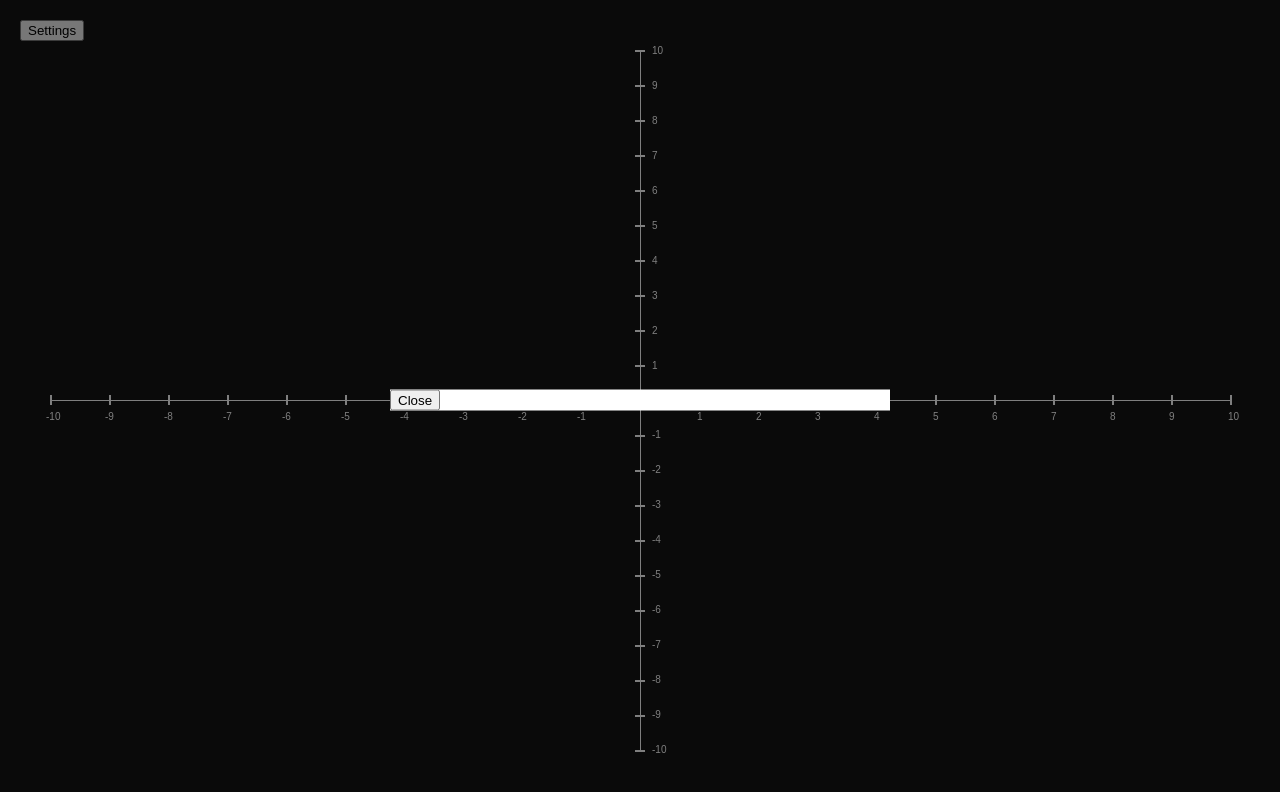
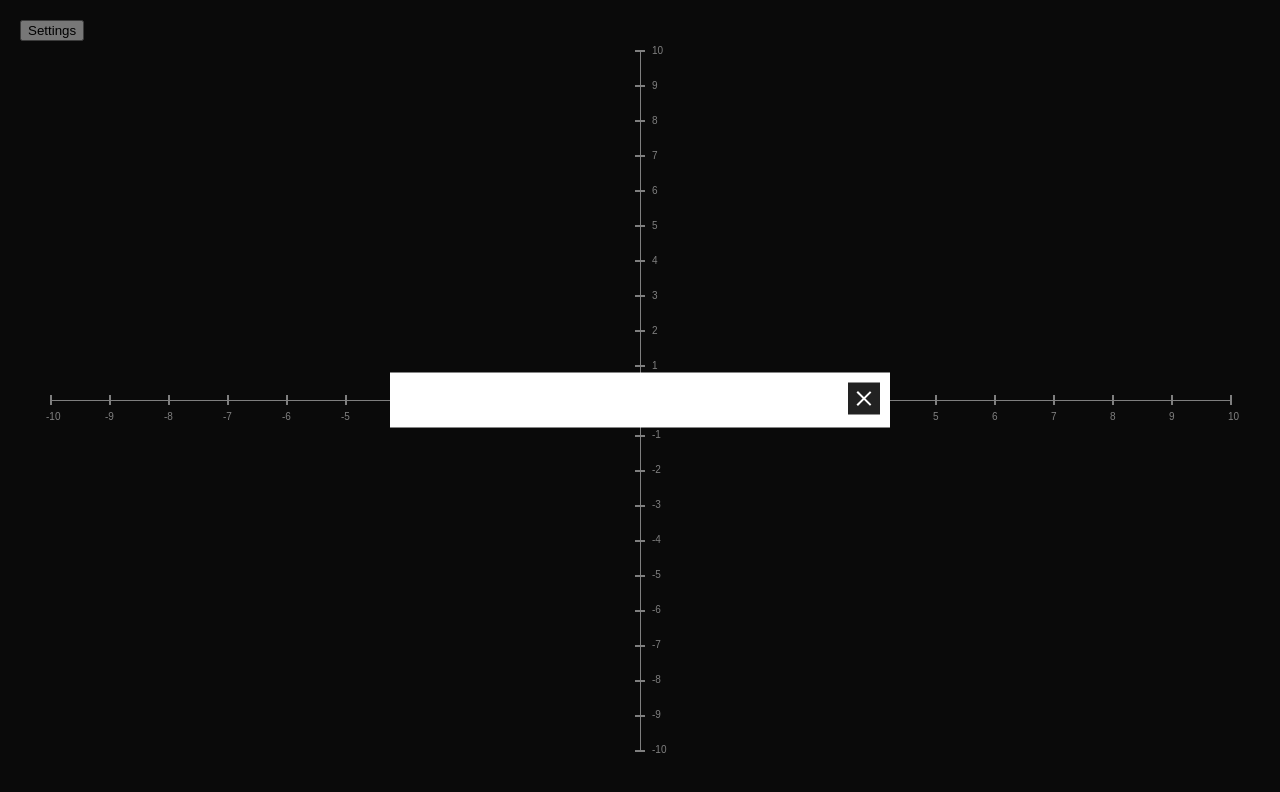
Before and after one commit to hadrianhughes/complex-plane, a website built with webpack: page static/index.html in a window 1280 px wide. Both pictures are taken after a click on the button "Settings". Built offline with nearby package versions, Linux system fonts and the light colour scheme.

Commit message:
Style close button in overlay

```diff
--- a/src/render/ui/overlay/Overlay.scss
+++ b/src/render/ui/overlay/Overlay.scss
@@ -1,4 +1,5 @@
 $s-width: 500px;
+$s-close-size: 32px;
 
 .Overlay {
   background: rgba(0, 0, 0, 0.5);
@@ -10,10 +11,43 @@ $s-width: 500px;
 
   &__inner {
     background: #fff;
+    min-height: 55px;
     left: 50%;
     position: absolute;
     top: 50%;
     transform: translate(-50%, -50%);
     width: $s-width;
   }
+
+  &__close {
+    background: #222;
+    border: none;
+    cursor: pointer;
+    height: $s-close-size;
+    position: absolute;
+    right: 10px;
+    text-indent: -9999px;
+    top: 10px;
+    width: $s-close-size;
+
+    &::before,
+    &::after {
+      background: #fff;
+      content: '';
+      display: block;
+      height: 2px;
+      left: 50%;
+      position: absolute;
+      top: 50%;
+      width: 60%;
+    }
+
+    &::before {
+      transform: translate(-50%, -50%) rotate(45deg);
+    }
+
+    &::after {
+      transform: translate(-50%, -50%) rotate(-45deg);
+    }
+  }
 }
```
